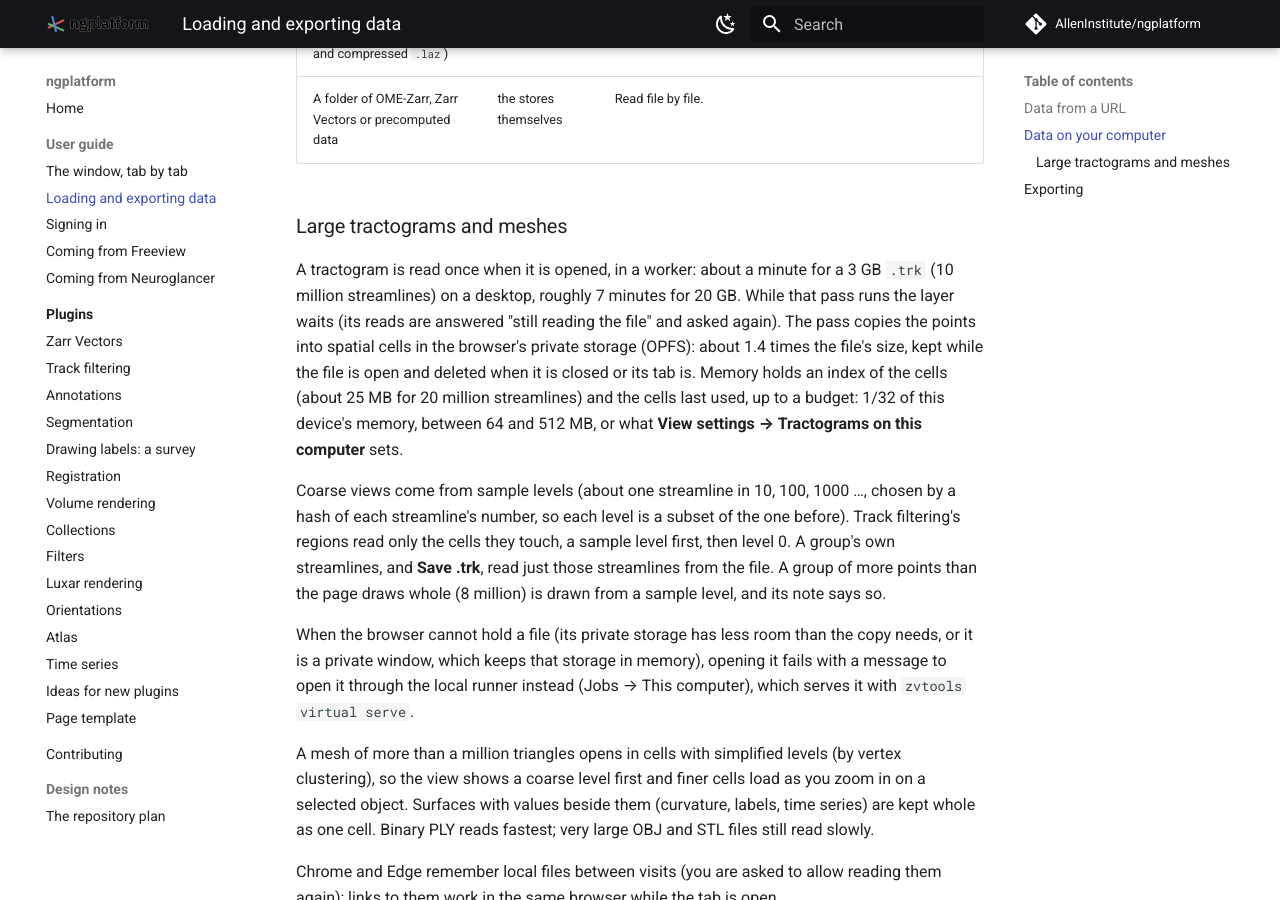
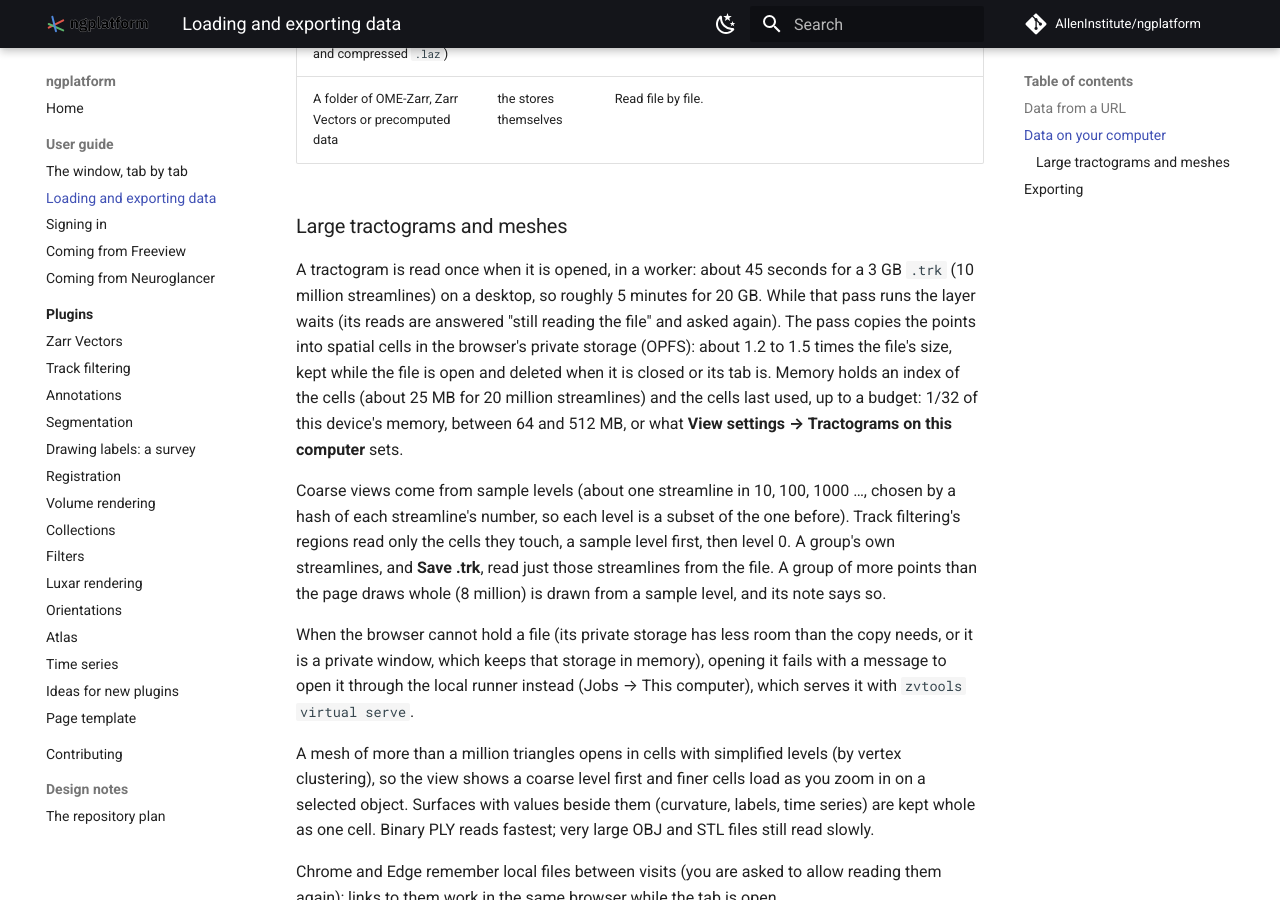
Before and after one commit to AllenInstitute/ngplatform, an MkDocs documentation site: the page built from docs/guide/data.md, in a window 1280 px wide and 900 px high, scrolled down 2720 px. Built offline with MkDocs 1.6.1 and Material for MkDocs 9.7.7, drawn with Linux system fonts in a browser that asks for light colours; comment, search, counter and statistics services are not loaded.

Commit message:
Docs and settings note: the spill's size and the first pass's time as measured

```diff
--- a/docs/guide/data.md
+++ b/docs/guide/data.md
@@ -44,12 +44,12 @@ is never loaded whole and coarser levels appear first.
 
 ### Large tractograms and meshes
 
-A tractogram is read once when it is opened, in a worker: about a minute
-for a 3 GB `.trk` (10 million streamlines) on a desktop, roughly 7 minutes
-for 20 GB. While that pass runs the layer waits (its reads are answered
-"still reading the file" and asked again). The pass copies the points into
-spatial cells in the browser's private storage (OPFS): about 1.4 times the
-file's size, kept while the file is open and deleted when it is closed or
+A tractogram is read once when it is opened, in a worker: about 45 seconds
+for a 3 GB `.trk` (10 million streamlines) on a desktop, so roughly 5
+minutes for 20 GB. While that pass runs the layer waits (its reads are
+answered "still reading the file" and asked again). The pass copies the
+points into spatial cells in the browser's private storage (OPFS): about
+1.2 to 1.5 times the file's size, kept while the file is open and deleted when it is closed or
 its tab is. Memory holds an index of the cells (about 25 MB for 20 million
 streamlines) and the cells last used, up to a budget: 1/32 of this
 device's memory, between 64 and 512 MB, or what **View settings →
```
Also changed, not shown: 1 other file.
